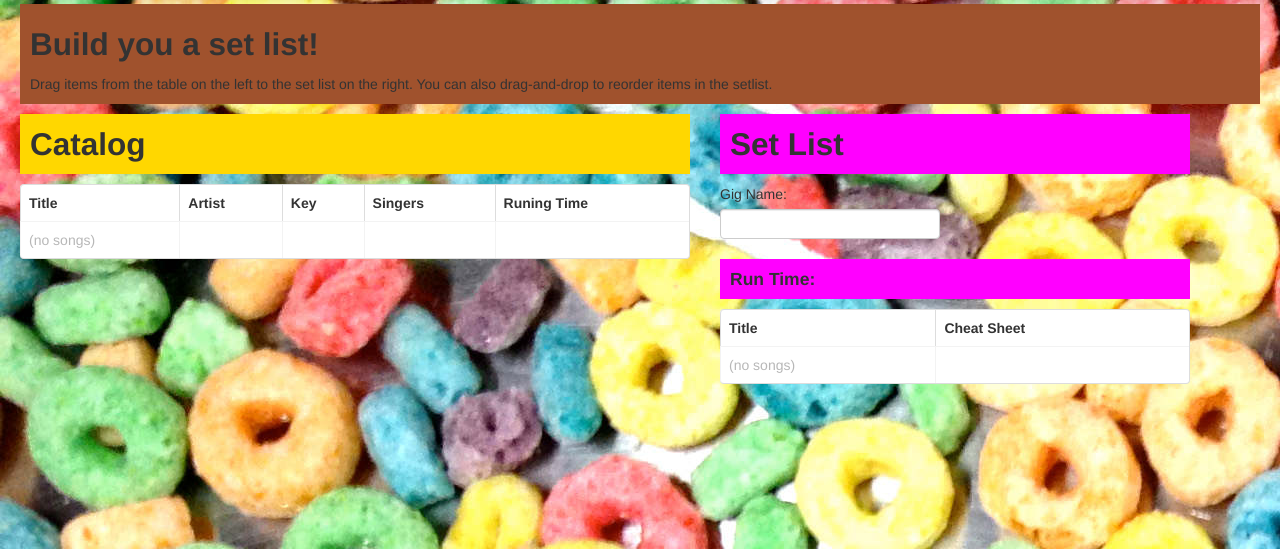
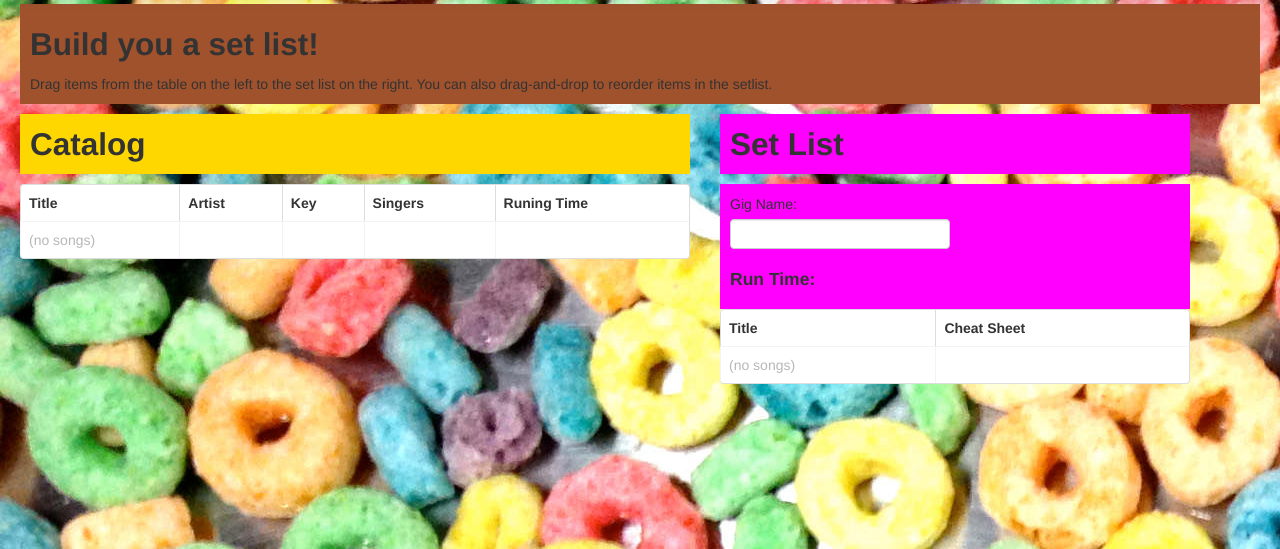
Before and after one commit to chrispitzer/toucan-sam, a Django app: page /set_list/new in a window 1280 px wide. Shown: the part 51-600 px from the top of the page. Run offline with Django 3.2, Linux system fonts and the light colour scheme; data comes from the database, SQL or seed files in the repository; data that the repository does not hold is empty; parts of the project's set-up code (start-up, migrations or seed data) failed here and were passed over; some libraries are stand-ins or nearby versions.

Commit message:
more color in set list builder

```diff
--- a/toucansam/toucansam/templates/set_list.html
+++ b/toucansam/toucansam/templates/set_list.html
@@ -189,13 +189,15 @@
             {% endif %}
         </h2>
         <form id="save_set_list" action="" method="post">
+            <div class="randocolor p4">
             {% if gig %}
                 <h2>{{ gig.name }}</h2>
             {% else %}
                 <label for="gig_name">Gig Name:</label>
                 <input type="text" name="gig_name" id="gig_name" value="{{ set_list.gig.name }}"/>
             {% endif %}
-            <h4 class="randocolor p4">Run Time: <span id="runtime">{{ set_list.running_seconds|format_seconds }}</span></h4>
+            <h4>Run Time: <span id="runtime">{{ set_list.running_seconds|format_seconds }}</span></h4>
+            </div>
             <p id="gig_name_error" class="well"></p>
             <table id="set_list" class="table table-bordered">
                 <thead>
```
